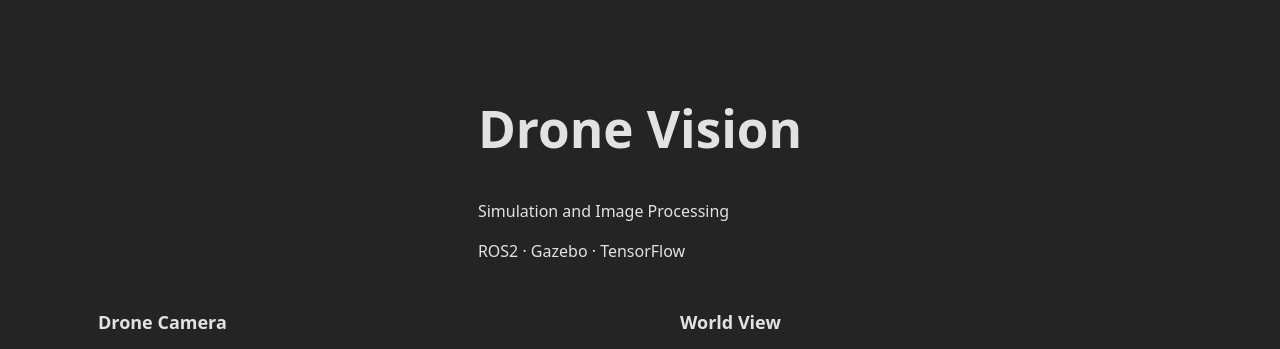
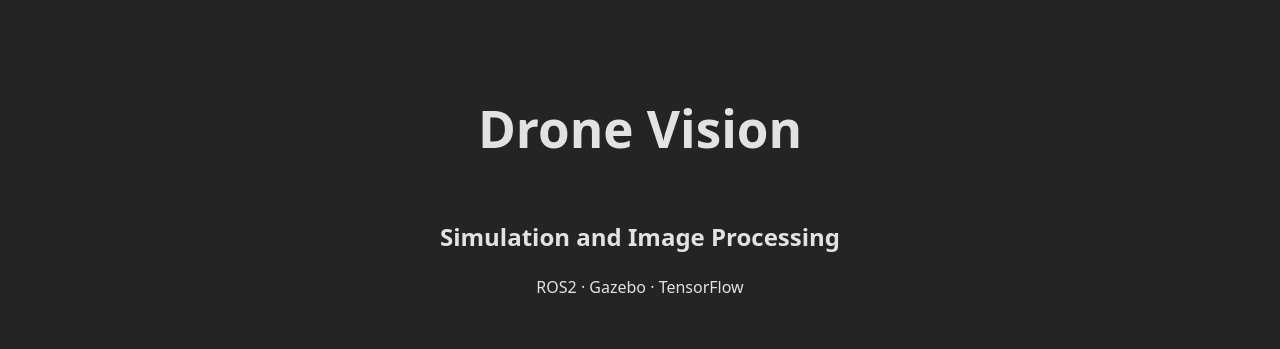
Before and after one commit to joeyskuo/drone-vision, a React (Vite) app: page / in a window 1280 px wide. Shown: the top 349 px of the page. Built offline with nearby package versions, Linux system fonts and the light colour scheme.

Commit message:
title-section sub-wrapper removed

```diff
--- a/src/components/MainLayout.jsx/MainLayout.jsx
+++ b/src/components/MainLayout.jsx/MainLayout.jsx
@@ -8,11 +8,9 @@ const MainLayout = () => {
     return (
         <div id="main-layout">
             <section className="title-section">
-                <div>
-                    <h1>Drone Vision</h1>
-                    <p>Simulation and Image Processing</p>
-                    <div>ROS2 &middot; Gazebo &middot; TensorFlow</div>
-                </div>
+                <h1>Drone Vision</h1>
+                <h2>Simulation and Image Processing</h2>
+                <div>ROS2 &middot; Gazebo &middot; TensorFlow</div>
             </section>
             <section className="video-section">
                 <CameraViewPlayer/>
```
